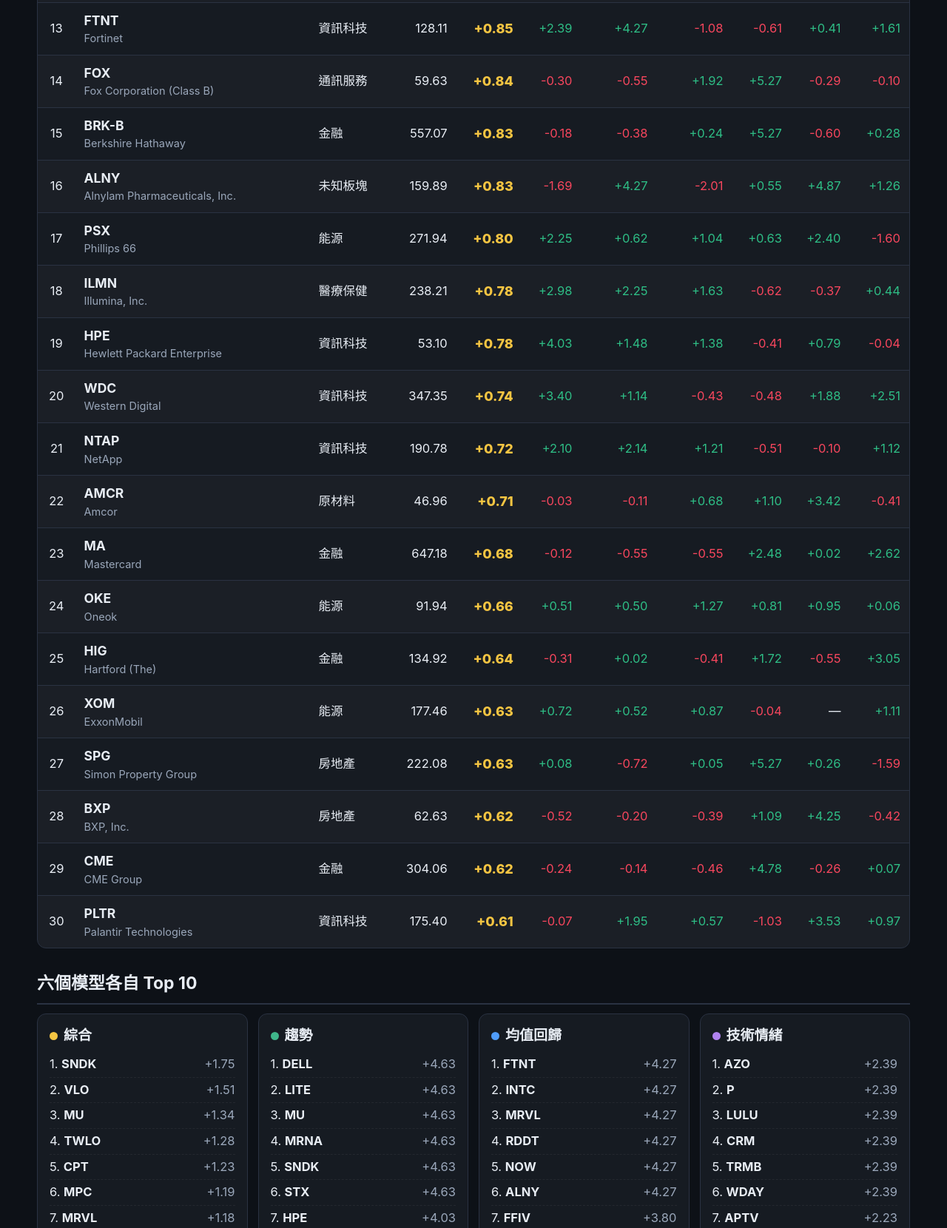
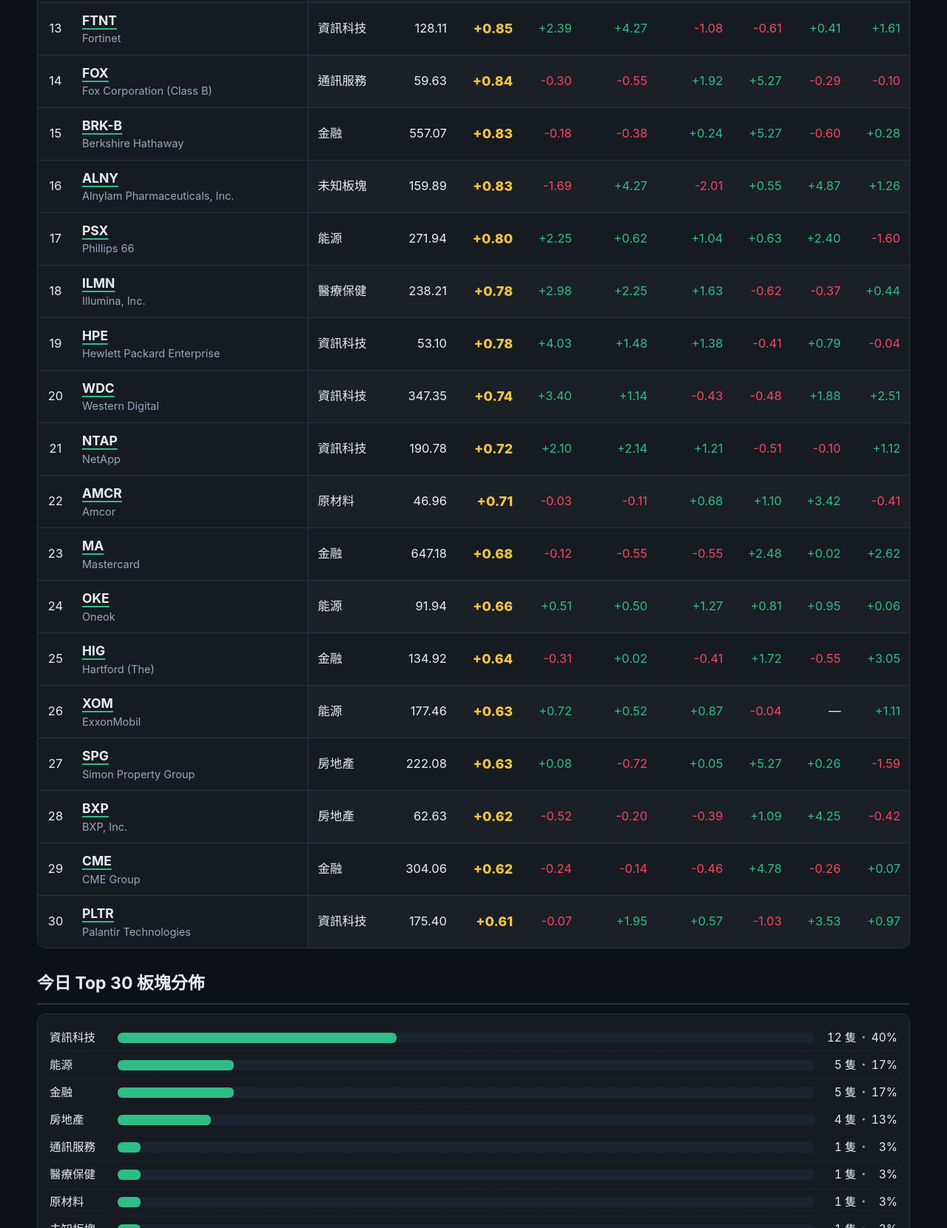
Before and after one commit to at3838/blackbox-models, a plain HTML site: page index.html in a window 1280 px wide. Shown: the part 1140-2800 px from the top of the page at 74% size. Drawn offline with Linux system fonts and the light colour scheme.

Commit message:
搬三個修正過公開頁：固定欄、成格 Yahoo 連結、Top 30 板塊分佈（固定格線對齊）

```diff
--- a/index.html
+++ b/index.html
@@ -57,6 +57,27 @@
   .explain .card p b{color:var(--txt);}
   footer{margin-top:36px; color:var(--dim); font-size:14.5px; border-top:1px solid var(--line); padding-top:14px;}
   .err{background:#3a1420; border:1px solid var(--red); color:#ffd7dc; padding:14px; border-radius:10px; font-size:16px;}
+  /* Top30 橫碌固定欄：名次欄 + 股票欄企定唔跟住碌走 */
+  #top30 th:first-child, #top30 td:first-child{position:sticky; left:0; z-index:10; width:48px; min-width:48px;}
+  #top30 th:first-child{z-index:30;}
+  #top30 td:first-child{background:var(--panel);}
+  #top30 th:nth-child(2), #top30 td:nth-child(2){position:sticky; left:48px; z-index:20;}
+  #top30 th:nth-child(2){background:var(--panel2);}
+  #top30 td:nth-child(2){background:var(--panel); border-right:1px solid var(--line);}
+  /* 股票格成格撳得去 Yahoo Finance */
+  #top30 td.stk{padding:0;}
+  #top30 td.stk a{display:block; padding:10px 12px; color:inherit; text-decoration:none;}
+  #top30 td.stk .sym{text-decoration:underline; text-decoration-color:var(--green); text-decoration-thickness:2px; text-underline-offset:4px;}
+  /* 板塊分佈固定格線：名 5.25rem、bar 自適應、標籤 6.5rem 唔斷行右對齊 */
+  .seclist{list-style:none;}
+  .seclist li{display:grid; grid-template-columns:5.25rem minmax(0,1fr) 6.5rem; align-items:center; gap:8px; padding:6px 0; font-size:15.5px;}
+  .seclist .secname{min-width:0; overflow:hidden; text-overflow:ellipsis; white-space:nowrap;}
+  .seclist .secbar{position:relative; height:14px; min-width:0; overflow:hidden; border-radius:6px; background:var(--panel2);}
+  .seclist .secbar span{position:absolute; top:0; bottom:0; left:0; border-radius:6px; background:var(--green);}
+  .seclist .secnum{display:flex; align-items:baseline; justify-content:flex-end; white-space:nowrap; text-align:right; font-variant-numeric:tabular-nums;}
+  .seclist .seccount{display:inline-block; width:2.75rem; text-align:right; flex-shrink:0;}
+  .seclist .secdot{flex-shrink:0; color:var(--dim); margin:0 2px;}
+  .seclist .secpct{display:inline-block; width:2.25rem; text-align:right; flex-shrink:0;}
 </style>
 </head>
 <body>
@@ -72,6 +93,9 @@
       <th>趨勢</th><th>均值回歸</th><th>技術情緒</th><th>價值</th><th>增長</th><th>質量</th>
     </tr></thead><tbody></tbody>
   </table></div>
+
+  <h2>今日 Top 30 板塊分佈</h2>
+  <div class="card" id="sectors"></div>
 
   <h2>六個模型各自 Top 10</h2>
   <div class="grid" id="models"></div>
@@ -121,6 +145,7 @@
 const fmt = (x,d=2)=> (x==null||!isFinite(x)) ? "—" : (x>0?"+":"") + x.toFixed(d);
 const pct = x => (x*100).toFixed(1)+"%";
 function scoreCell(v){ if(v==null||!isFinite(v)) return `<td>—</td>`; const c = v>=0? "pos":"neg"; return `<td class="${c}">${fmt(v)}</td>`; }
+const yahooUrl = s => "https://finance.yahoo.com/quote/" + encodeURIComponent(s.replace(/\./g, "-"));
 const priceFmt = p => (p==null||!isFinite(p)) ? "—" : p.toLocaleString("en-US",{minimumFractionDigits:2, maximumFractionDigits:2});
 
 fetch("data.json", {cache:"no-store"}).then(r=>r.json()).then(d=>{
@@ -135,12 +160,24 @@
   const tb = document.querySelector("#top30 tbody");
   tb.innerHTML = d.top30.map(r=>`<tr>
     <td>${r.rank}</td>
-    <td class="l"><span class="sym">${r.symbol}</span><span class="nm">${r.name}</span></td>
+    <td class="l stk"><a href="${yahooUrl(r.symbol)}" target="_blank" rel="noopener" aria-label="${r.symbol} — Yahoo Finance" title="${r.symbol} — Yahoo Finance"><span class="sym">${r.symbol}</span><span class="nm">${r.name}</span></a></td>
     <td class="l">${SECTOR[r.sector]||r.sector}</td>
     <td>${priceFmt(r.price)}</td>
     <td class="comp">${fmt(r.composite)}</td>
     ${scoreCell(r.trend)}${scoreCell(r.reversion)}${scoreCell(r.sentiment)}${scoreCell(r.value)}${scoreCell(r.growth)}${scoreCell(r.quality)}
   </tr>`).join("");
+
+  const secEl = document.getElementById("sectors");
+  if(d.top30 && d.top30.length){
+    const secCount = {};
+    d.top30.forEach(r => { secCount[r.sector] = (secCount[r.sector]||0)+1; });
+    const secRows = Object.entries(secCount).map(([sector, count]) => ({sector, count, pct: count/d.top30.length}))
+      .sort((a,b) => b.count - a.count || (a.sector < b.sector ? -1 : 1));
+    secEl.innerHTML = `<ul class="seclist">${secRows.map(x => `
+      <li><span class="secname">${SECTOR[x.sector]||x.sector}</span><span class="secbar"><span style="width:${Math.max(3, x.pct*100)}%"></span></span><span class="secnum"><span class="seccount">${x.count} 隻</span><span class="secdot">・</span><span class="secpct">${Math.round(x.pct*100)}%</span></span></li>`).join("")}</ul>`;
+  } else {
+    secEl.innerHTML = `<p class="note">未有分佈數據</p>`;
+  }
 
   const mg = document.getElementById("models");
   mg.innerHTML = MODELS.filter(m=>m[0]!=="spy").map(([k,label,color])=>{
```
